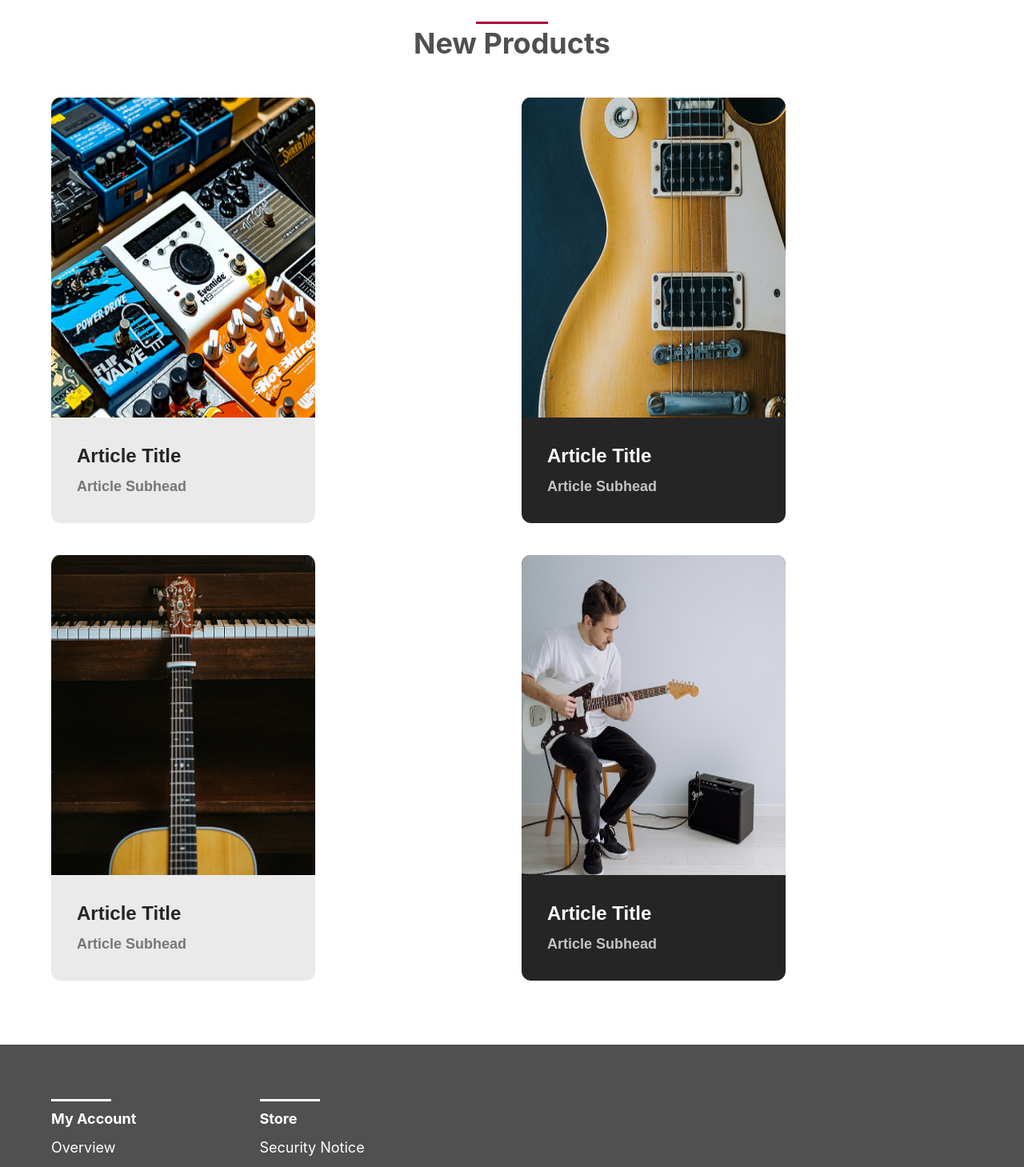
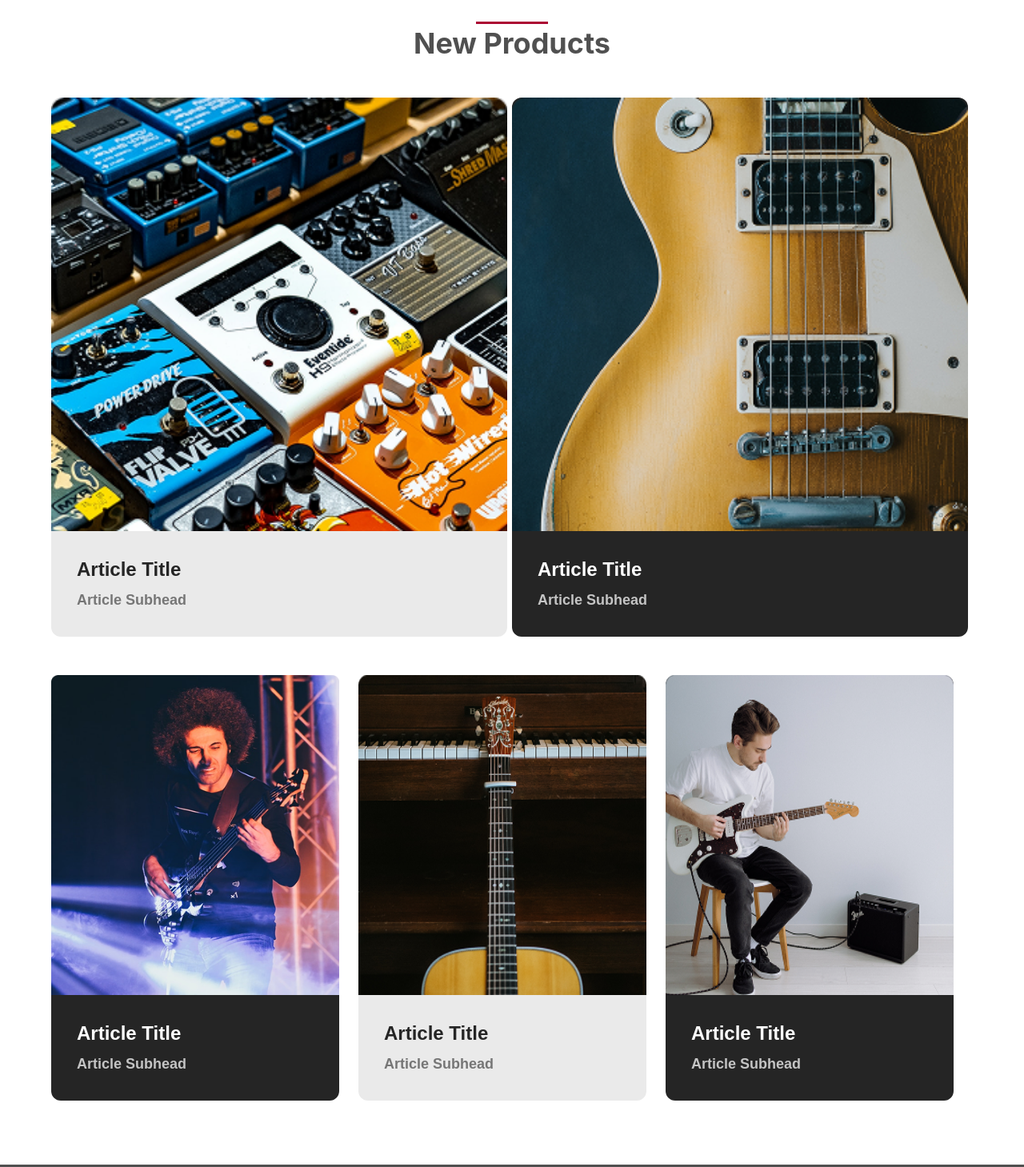
Before and after one commit to annaeugeniyevna/central-music-on-React, a React (Vite) app: page / in a window 1280 px wide. Shown: the part 2180-3639 px from the top of the page at 80% size. Built offline with nearby package versions, Linux system fonts and the light colour scheme.

Commit message:
feat: add responsive style for NewProducts section

```diff
--- a/src/components/NewProducts.jsx
+++ b/src/components/NewProducts.jsx
@@ -2,6 +2,10 @@ import Pedalboard from "../assets/images/pedalboard.png";
 import Guitar from "../assets/images/guitar.png";
 import guitarPiano from "../assets/images/guitar-and-piano.png";
 import manGuitar from "../assets/images/man-with-guitar.png";
+import Musician from "../assets/images/musician.png";
+
+// Variable for cards
+const cardStyle = "transition-all duration-300 hover:scale-105 pointer-cursor";
 
 const NewProducts = () => {
     return (
@@ -19,13 +23,17 @@ const NewProducts = () => {
                 </h2>
                 <div
                 className="flex flex-col gap-6
-                md:grid md:grid-cols-2">
+                md:grid md:grid-cols-2
+                lg:grid lg:grid-cols-6 lg:gap-0 lg:mx-auto">
                     <div
-                    className="max-w-[324px] bg-smoke rounded-xl
-                    md:min-w-[330px] md:mb-4">
+                    className={`max-w-[324px] bg-smoke rounded-xl
+                    md:min-w-[330px] md:mb-4
+                    lg:col-span-3 lg:min-w-[570px] lg:mb-12
+                    ${cardStyle}`}>
                         <img
                         src={Pedalboard} alt="Pedalboard"
-                        className="md:min-h-[400px] md:min-w-[330px]"/>
+                        className="md:min-h-[400px] md:min-w-[330px]
+                        lg:min-w-[570px]"/>
                         <div
                         className="px-8 pb-8">
                             <h3
@@ -39,11 +47,14 @@ const NewProducts = () => {
                         </div>
                     </div>
                     <div
-                    className="max-w-[324px] bg-dark-gray rounded-xl
-                    md:min-w-[330px] md:mb-4">
+                    className={`max-w-[324px] bg-dark-gray rounded-xl
+                    md:min-w-[330px] md:mb-4
+                    lg:col-span-3 lg:min-w-[570px] lg:mb-12
+                    ${cardStyle}`}>
                         <img
                         src={Guitar} alt="Guitar"
-                        className="md:min-h-[400px] md:min-w-[330px]"/>
+                        className="md:min-h-[400px] md:min-w-[330px]
+                        lg:min-w-[570px]"/>
                         <div
                         className="px-8 pb-8">
                             <h3
@@ -57,11 +68,35 @@ const NewProducts = () => {
                         </div>
                     </div>
                     <div
-                    className="max-w-[324px] bg-smoke rounded-xl
-                    md:min-w-[330px]">
+                    className={`hidden bg-dark-gray rounded-xl
+                    md:min-w-[330px]
+                    lg:block lg:col-span-2 lg:max-w-[360px]
+                    ${cardStyle}`}>
+                        <img
+                        src={Musician} alt="Man with guitar"
+                        className="md:max-h-[400px]
+                        lg:min-w-[360px]"/>
+                        <div
+                        className="px-8 pb-8">
+                            <h3
+                            className="font-work font-bold text-2xl text-white mt-8 mb-2">
+                                Article Title
+                            </h3>
+                            <p
+                            className="font-work font-semibold text-lg text-light-gray">
+                                Article Subhead
+                            </p>
+                        </div>
+                    </div>
+                    <div
+                    className={`max-w-[324px] bg-smoke rounded-xl
+                    md:min-w-[330px]
+                    lg:col-span-2 lg:min-w-[360px]
+                    ${cardStyle}`}>
                         <img
                         src={guitarPiano} alt="Guitar and piano"
-                        className="md:min-h-[400px] md:min-w-[330px]"/>
+                        className="md:min-h-[400px] md:min-w-[330px]
+                        lg:min-w-[360px]"/>
                         <div
                         className="px-8 pb-8">
                             <h3
@@ -75,11 +110,14 @@ const NewProducts = () => {
                         </div>
                     </div>
                     <div
-                    className="max-w-[324px] bg-dark-gray rounded-xl
-                    md:min-w-[330px]">
+                    className={`max-w-[324px] bg-dark-gray rounded-xl
+                    md:min-w-[330px]
+                    lg:col-span-2 lg:min-w-[360px]
+                    ${cardStyle}`}>
                         <img
                         src={manGuitar} alt="Man with guitar"
-                        className="md:min-h-[400px] md:min-w-[330px]"/>
+                        className="md:min-h-[400px] md:min-w-[330px]
+                        lg:min-w-[360px]"/>
                         <div
                         className="px-8 pb-8">
                             <h3
```
Also changed, not shown: src/assets/images/musician.png (added).
